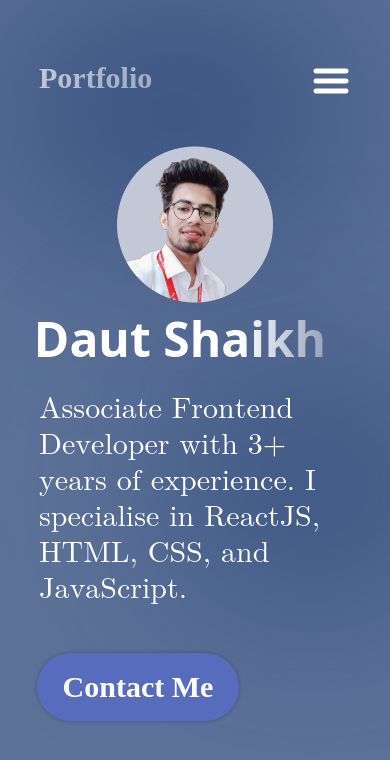
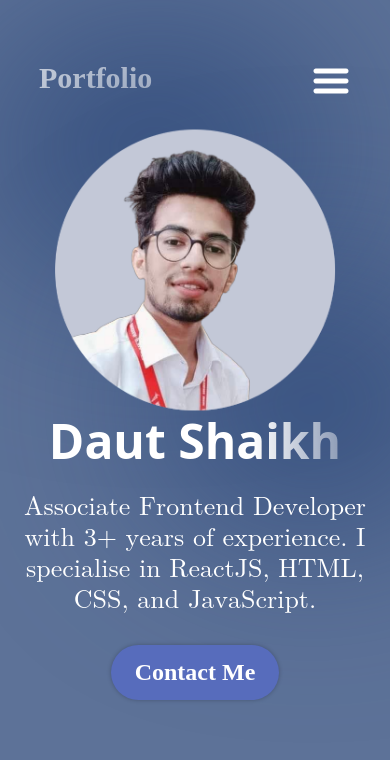
Before and after one commit to Sdaud1950/Portfolio, a React (Vite) app: page / in a window 390 px wide. Shown: the top 760 px of the page. Built offline with nearby package versions, Linux system fonts and the light colour scheme.

Commit message:
Update Hero.module.css

```diff
--- a/src/components/Hero/Hero.module.css
+++ b/src/components/Hero/Hero.module.css
@@ -5,10 +5,8 @@
   display: flex;
   align-items: center;
   justify-content: space-between;
-  margin-top: 49px;
+  margin: 49px 10%;
   z-index: 1;
-  margin-left: 10%;
-  margin-right: 10%;
 }
 
 .content {
@@ -20,9 +18,9 @@
 }
 
 .title {
-  font-size: 72px;
+  font-size: 4.5rem;
   font-weight: 900;
-  margin-bottom: 33px;
+  margin-bottom: 2rem;
   font-family: system-ui;
   background: linear-gradient(
     90deg,
@@ -31,19 +29,13 @@
   );
   -webkit-text-fill-color: transparent;
   -webkit-background-clip: text;
-
-
 }
 
 .description {
-  font-size: 30px;
+  font-size: 1.875rem;
   font-family: math;
-  margin-bottom: 52px;
-  animation-name: floating;
-  animation-duration: 3s;
-  animation-iteration-count: infinite;
-  animation-timing-function: ease-in-out;
-
+  margin-bottom: 3rem;
+  animation: floating 3s ease-in-out infinite;
 }
 
 .contactBtn {
@@ -52,42 +44,38 @@
   background-color: var(--color-primary);
   color: var(--color-text);
   border-radius: 100px;
-  font-size: 30px;
+  font-size: 1.875rem;
   font-weight: 600;
-  padding: 17px 26px;
-  box-shadow: 0 0 4px 0 rgba(0, 0, 0, 0.25);
+  padding: 1rem 1.625rem;
+  box-shadow: 0 0 4px rgba(0, 0, 0, 0.25);
 }
 
 .heroImg {
   width: 50%;
   z-index: 1;
-  animation-name: floating;
-  animation-duration: 3s;
-  animation-iteration-count: infinite;
-  animation-timing-function: ease-in-out;
+  animation: floating 3s ease-in-out infinite;
 }
+
 @keyframes floating {
   0% {
-    transform: translate(0, 0px);
+    transform: translateY(0);
   }
   50% {
-    transform: translate(0, 10px);
+    transform: translateY(10px);
   }
   100% {
-    transform: translate(0, -0px);
+    transform: translateY(0);
   }
 }
-
 
 .topBlur {
   position: absolute;
   width: 50vw;
   height: 50vw;
   min-width: 350px;
-  min-width: 350px;
-  top: -128px;
+  top: -8rem;
   left: -10vw;
-  border-radius: 764px;
+  border-radius: 50%;
   background: rgba(25, 55, 109, 0.7);
   filter: blur(100px);
   z-index: 0;
@@ -97,40 +85,61 @@
   position: absolute;
   width: 70vw;
   height: 50vw;
-  min-width: 350px;
   min-width: 250px;
-  top: 246px;
+  top: 15rem;
   right: -25vw;
-  border-radius: 764px;
+  border-radius: 50%;
   background: rgba(25, 55, 109, 0.7);
   filter: blur(100px);
   z-index: 0;
 }
-.Contact-wrapper{
-    display: flex;
+
+.Contact-wrapper {
+  display: flex;
 }
 
 @media screen and (max-width: 830px) {
   .container {
     flex-direction: column-reverse;
+    margin: 2rem 5%;
   }
-  .title{
-    font-size: 48px;
-    position: relative;
-    left: -15px;
-    top: 6px;
+
+  .title {
+    font-size: 3rem;
+    text-align: center;
+    margin-bottom: 1rem;
   }
+
   .description {
-    font-size: 26;
-    position: relative;
-    top: -10px;
+    font-size: 1.625rem;
+    text-align: center;
+    margin-bottom: 2rem;
   }
+
   .contactBtn {
-    top: -13px;
-    position: relative;
-    left: -57px;
+    font-size: 1.5rem;
+    padding: 0.875rem 1.5rem;
+    margin-bottom: 2rem;
   }
+
   .content {
     align-items: center;
+    text-align: center;
+  }
+
+  .heroImg {
+    width: 80%;
+  }
+
+  .topBlur {
+    width: 60vw;
+    height: 60vw;
+    top: -6rem;
+  }
+
+  .bottomBlur {
+    width: 80vw;
+    height: 60vw;
+    top: 10rem;
   }
 }
```
